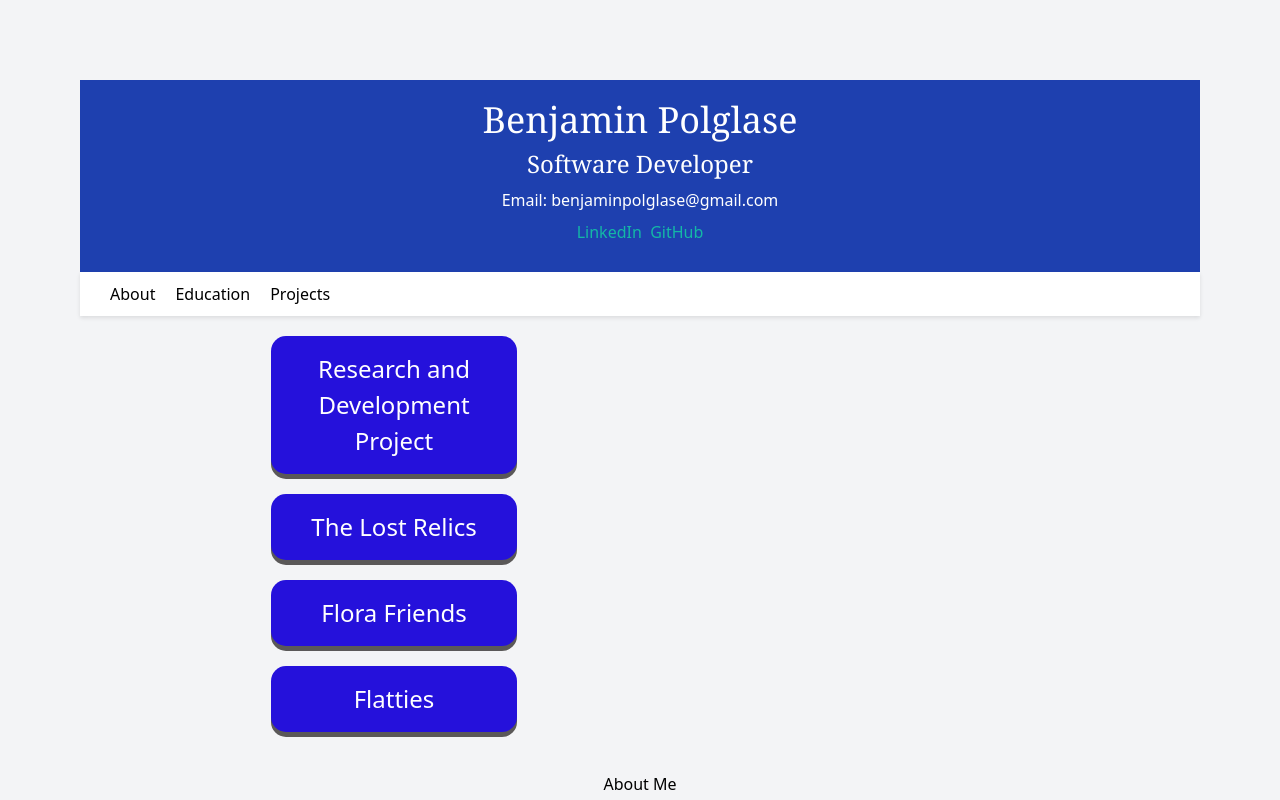
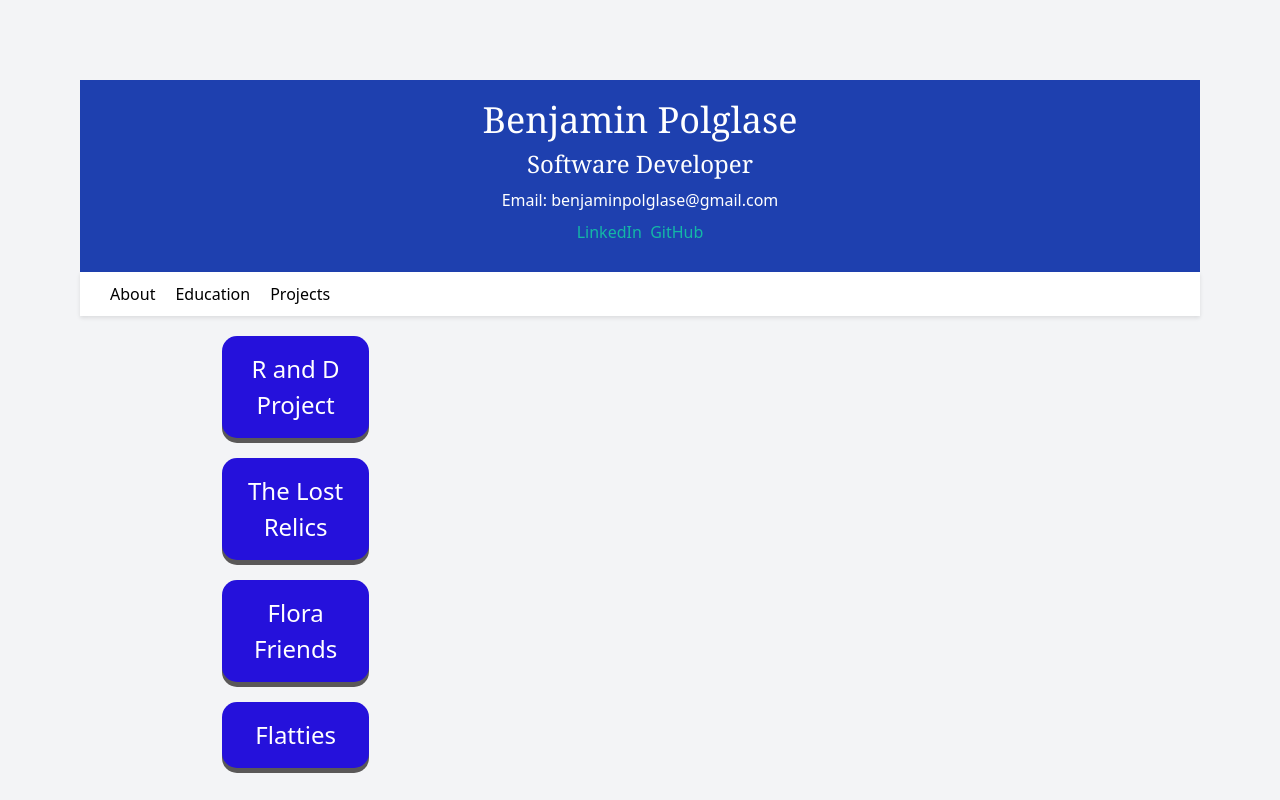
Before and after one commit to Bnjmn-P/React-Practice, a React (Create React App) app in the folder cv/: page /projects in a window 1280 px wide. Shown: the top 800 px of the page. Built offline with nearby package versions, Linux system fonts and the light colour scheme.

Commit message:
little tweaks

```diff
--- a/cv/src/components/pages/Projects.css
+++ b/cv/src/components/pages/Projects.css
@@ -3,7 +3,7 @@
 }
 
 .sidebar {
-  flex: 0 0 50%; /* Set the width of the sidebar */
+  flex: 0 0 30%; /* Set the width of the sidebar */
 }
 
 .content {
@@ -13,3 +13,15 @@
 .collapse-button.active {
   /* Add styles for active buttons if needed */
 }
+
+.video-container {
+  display: flex;
+  justify-content: center; /* Horizontally center */
+  align-items: center; /* Vertically center */
+  height: 100%; /* Optional: set a specific height for the container */
+}
+
+.video-container iframe {
+  max-width: 100%;
+  max-height: 100%;
+}
--- a/cv/src/components/pages/Projects.js
+++ b/cv/src/components/pages/Projects.js
@@ -3,7 +3,7 @@ import "./Projects.css";
 
 const YouTubeVideo = () => {
   return (
-    <div>
+    <div className="video-container">
       <iframe
         title="Embedded Video"
         width="560"
@@ -26,15 +26,15 @@ const Projects = () => {
       <div className="sidebar">
         <button
           className={`collapse-button ${
-            activeCollapse === "Research and Development Project"
+            activeCollapse === "R and D Project"
               ? "active"
               : ""
           }`}
           onClick={() =>
-            handleCollapseToggle("Research and Development Project")
+            handleCollapseToggle("R and D Project")
           }
         >
-          Research and Development Project
+          R and D Project
         </button>
         <button
           className={`collapse-button ${
@@ -62,7 +62,7 @@ const Projects = () => {
         </button>
       </div>
       <div className="content">
-        {activeCollapse === "Research and Development Project" && (
+        {activeCollapse === "R and D Project" && (
           <div>
             <p>
               As part of my final year at Auckland University of Technology
@@ -208,7 +208,7 @@ const Projects = () => {
               target="_blank"
               rel="noopener noreferrer"
             >
-              FF
+              Flora Friends
             </a>
           </div>
         )}
```
